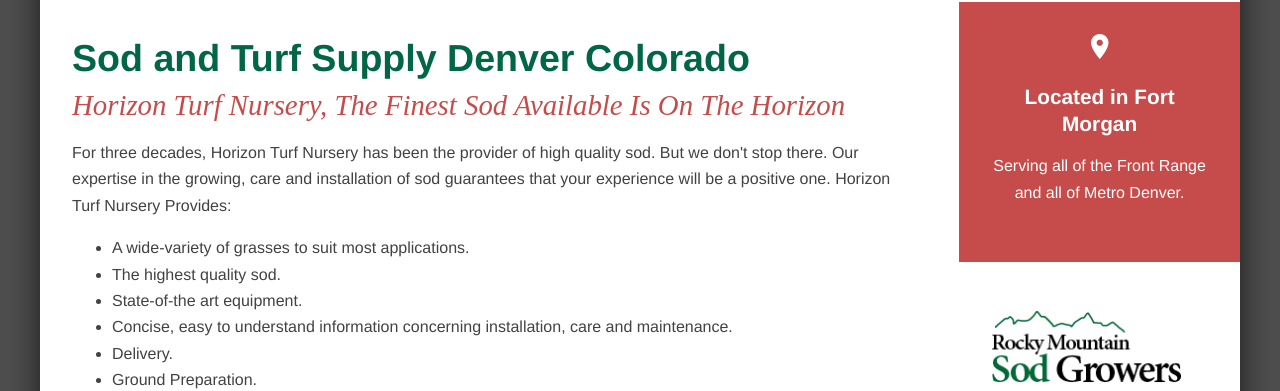
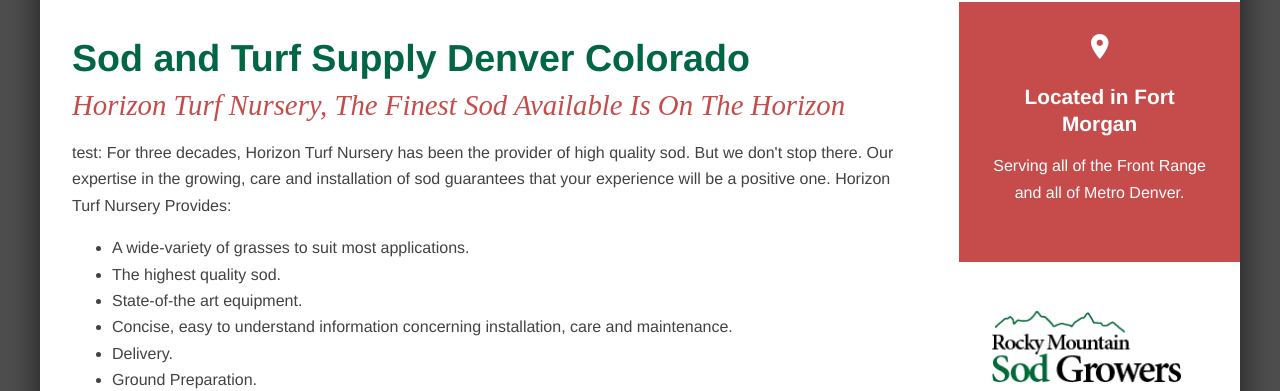
Before and after one commit to variantstudios/horizonturfnursery.com, a Jekyll site: the page built from index.html, in a window 1280 px wide and 900 px high, scrolled down 1710 px. Shown: the part 161-552 px from the top of the window. Built offline with Jekyll 4.4.1, drawn with Linux system fonts in a browser that asks for light colours; nearby versions of some CDN libraries; the list of posts is cut into pages by our own code.

Commit message:
Updated '_layouts/front.html' via CloudCannon

```diff
--- a/_layouts/front.html
+++ b/_layouts/front.html
@@ -5,7 +5,7 @@
     <section class="content-wrapper wrap">
       <h1 class="pagetitle">{{ page.title }}</h1>
       <h2 class="subtitle">{{ page.subtitle }}</h2>
-      <div>{{ content }}</div>
+      <div>test: {{ content }}</div>
     </section>
     <div>{% include sidebar.html %}</div>
 </main>
```
